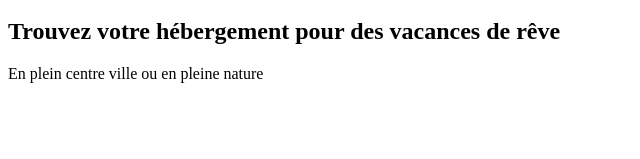
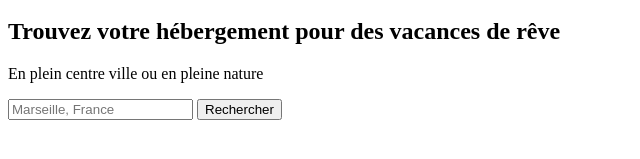
Before and after one commit to Michael-Dev51/MichaelBlondeau_2_28122020, a plain HTML site: page index.html in a window 1280 px wide. Shown: the part 111-270 px from the top of the page, without its empty margins (0-640 px from the left). Drawn offline with Linux system fonts and the light colour scheme.

Commit message:
add form

```diff
--- a/index.html
+++ b/index.html
@@ -12,7 +12,7 @@
 
   <body>
     <header>
-        <img src="./assets/images/logo/Reservia.svg" alt="Logo réservia"/>
+      <img src="./assets/images/logo/Reservia.svg" alt="Logo réservia" />
       <a href="#">S'inscrire</a>
       <nav>
         <ul>
@@ -24,8 +24,21 @@
 
     <main>
       <section id="search_bar">
-            <h1>Trouvez votre hébergement pour des vacances de rêve </h1>
+        <h1>Trouvez votre hébergement pour des vacances de rêve</h1>
         <p>En plein centre ville ou en pleine nature</p>
+        <form action="#" method="POST">
+          <label for="search"><!-- Icon --></label>
+          <input
+            type="text"
+            name="search"
+            id="search"
+            placeholder="Marseille, France"
+          />
+          <button type="submit">
+            <!-- Icon -->
+            <span>Rechercher</span>
+          </button>
+        </form>
       </section>
     </main>
 
```
Lines whose indentation alone changed are shown as unchanged.
